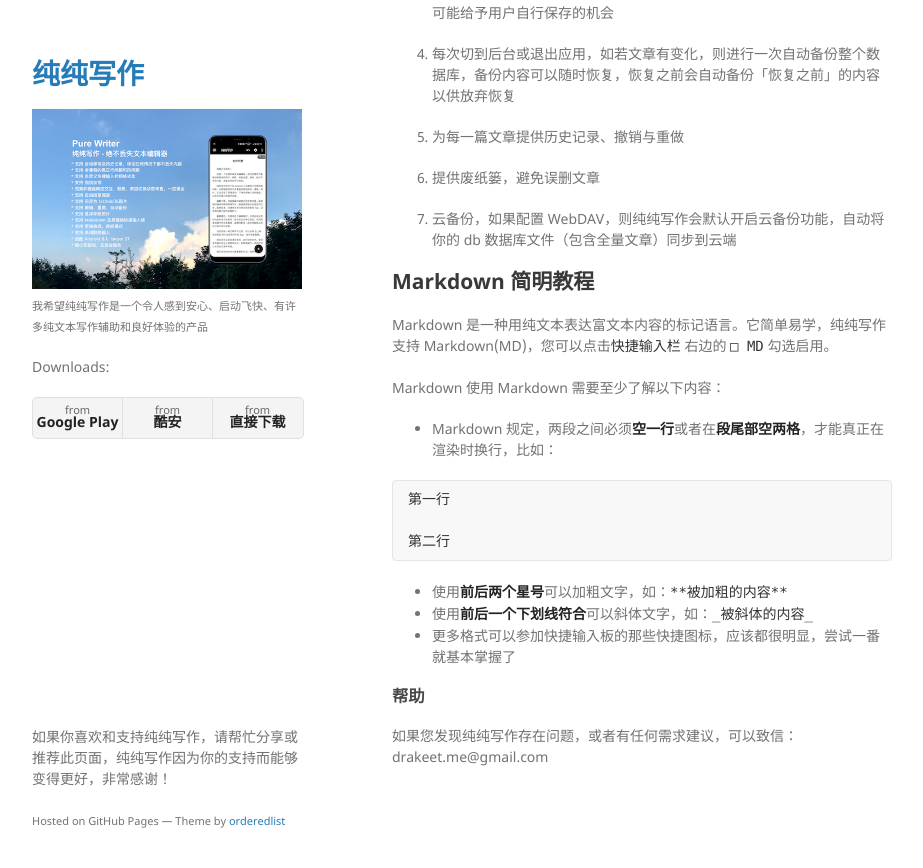
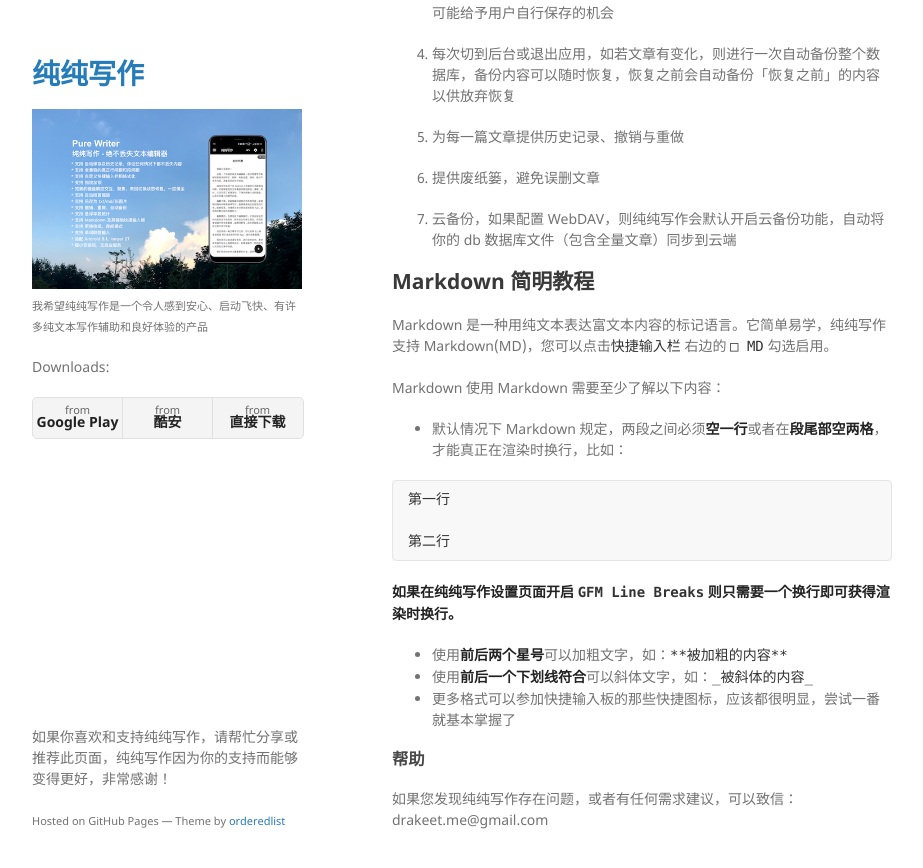
Before and after one commit to PureWriter/writer.drakeet.com, a Jekyll site: the page built from index.md, in a window 1280 px wide and 900 px high, scrolled down 1082 px. Shown: the top 868 px of the window, without its empty margins (178-1101 px from the left). Built offline with Jekyll 4.4.1, drawn with Linux system fonts in a browser that asks for light colours; our own code applies the rules of GitHub Pages for plain Markdown files; before the commit the page ends 1919 px from its top, so only the background shows below that.

Commit message:
Added a tip for md

````diff
--- a/index.md
+++ b/index.md
@@ -60,13 +60,16 @@
 
 Markdown 使用 Markdown 需要至少了解以下内容：
 
-- Markdown 规定，两段之间必须**空一行**或者在**段尾部空两格**，才能真正在渲染时换行，比如：
+- 默认情况下 Markdown 规定，两段之间必须**空一行**或者在**段尾部空两格**，才能真正在渲染时换行，比如：
 
 ```markdown
 第一行
 
 第二行
 ```
+
+__如果在纯纯写作设置页面开启 `GFM Line Breaks` 则只需要一个换行即可获得渲染时换行。__
+
 - 使用**前后两个星号**可以加粗文字，如：`**被加粗的内容**`
 - 使用**前后一个下划线符合**可以斜体文字，如：`_被斜体的内容_`
 - 更多格式可以参加快捷输入板的那些快捷图标，应该都很明显，尝试一番就基本掌握了
````
